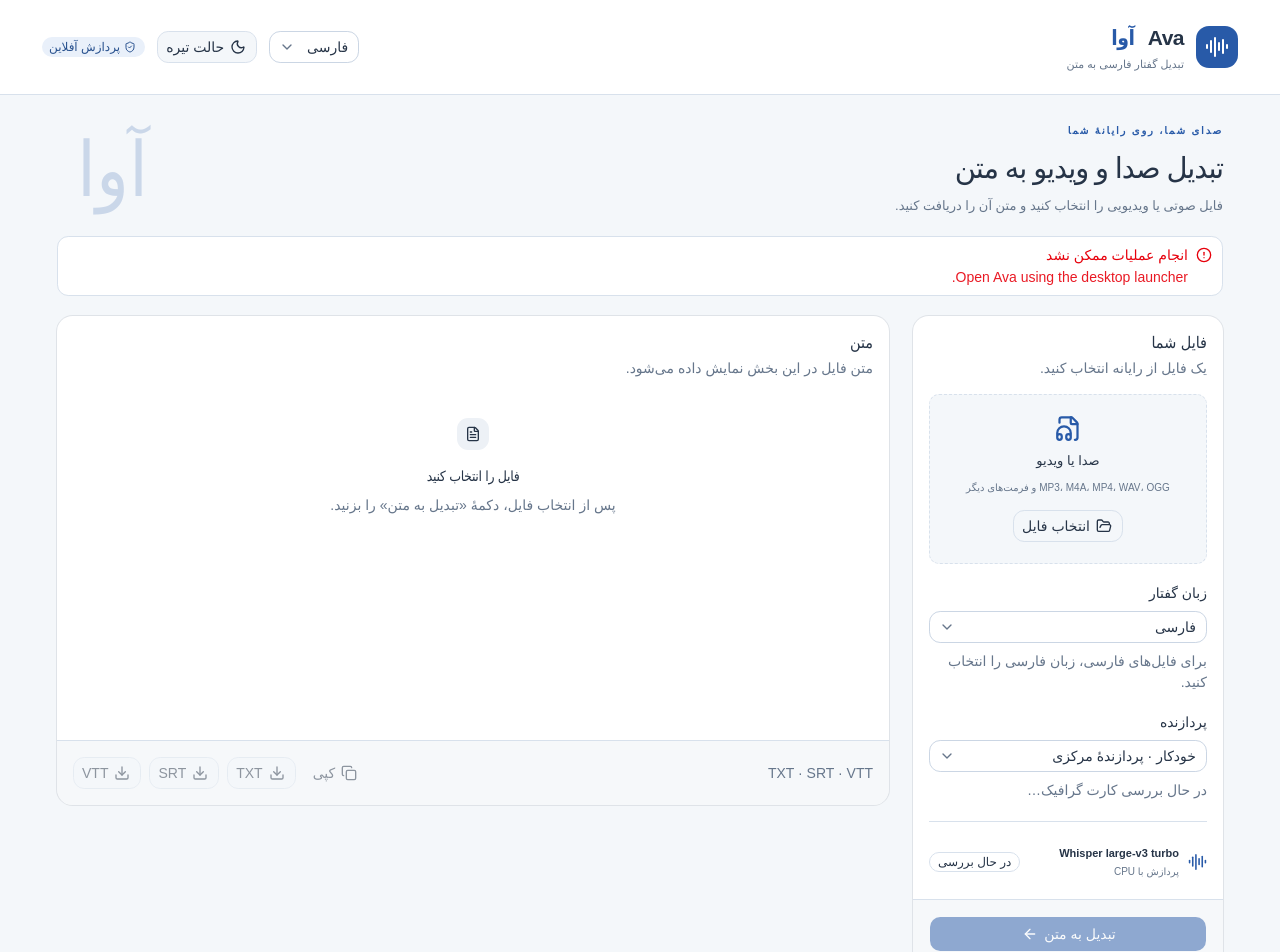
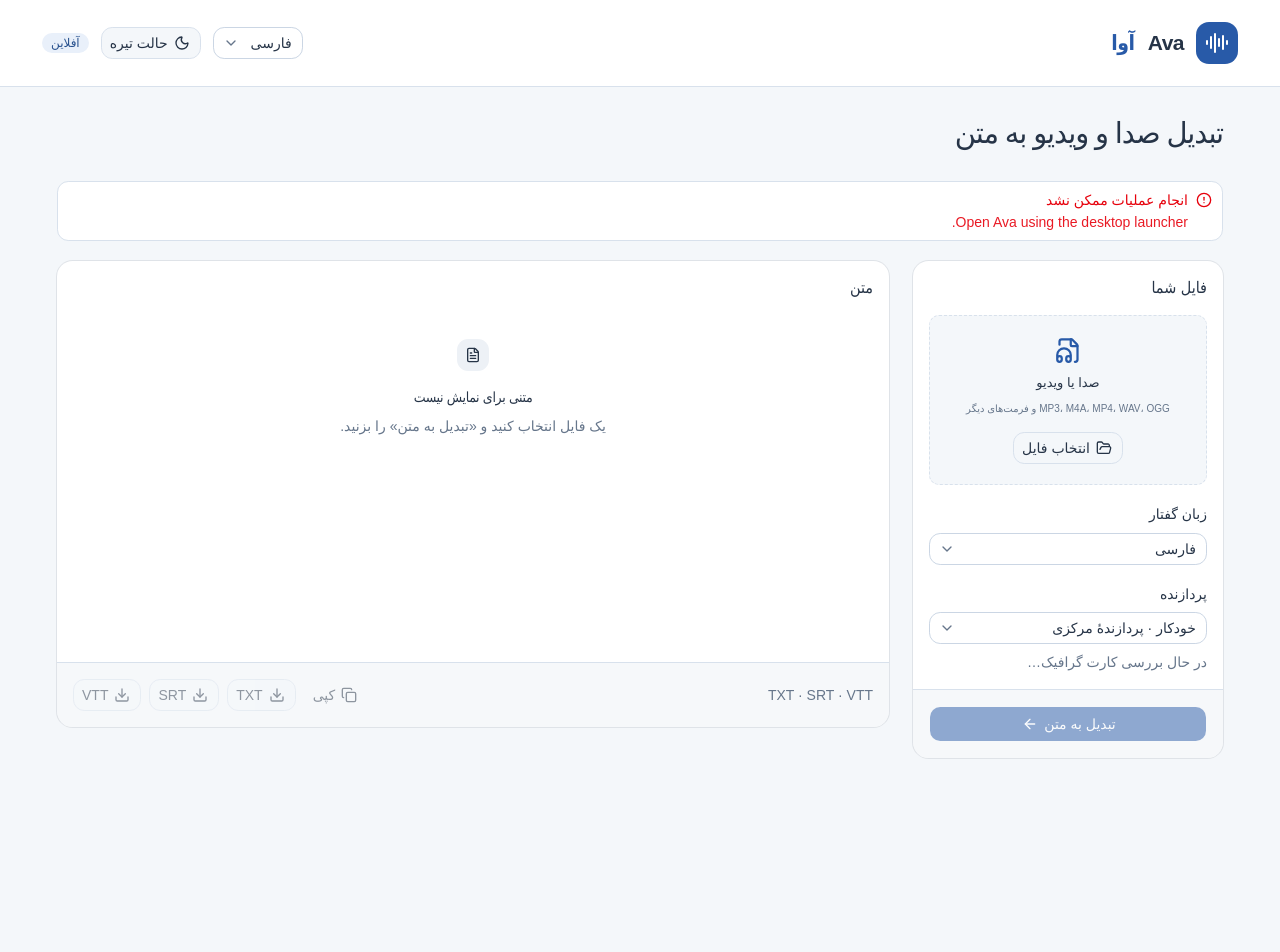
Before and after one commit to aliabedi1/persian-transcriber, a React (Vite) app: page / in a window 1280 px wide. Shown: the top 952 px of the page. After the commit the page ends 824 px from the top, so only its background shows below. Built offline with nearby package versions, Linux system fonts and the light colour scheme.

Commit message:
ui: remove slogans and repetitive copy

```diff
--- a/src/App.tsx
+++ b/src/App.tsx
@@ -1,5 +1,5 @@
 import { useEffect, useState } from 'react'
-import { Moon, Sun, AudioLines, ShieldCheck, FolderOpen, FileAudio, ArrowRight, Copy, Download, Check, Square, CircleAlert, FileText } from 'lucide-react'
+import { Moon, Sun, AudioLines, FolderOpen, FileAudio, ArrowRight, Copy, Download, Check, Square, CircleAlert, FileText } from 'lucide-react'
 import { Button } from '@/components/ui/button'
 import { Badge } from '@/components/ui/badge'
 import { Card, CardHeader, CardTitle, CardDescription, CardContent, CardFooter } from '@/components/ui/card'
@@ -9,7 +9,6 @@
 import { Progress, ProgressLabel, ProgressValue } from '@/components/ui/progress'
 import { Alert, AlertTitle, AlertDescription } from '@/components/ui/alert'
 import { Textarea } from '@/components/ui/textarea'
-import { Separator } from '@/components/ui/separator'
 import { persian } from './i18n'
 import './App.css'
 
@@ -68,29 +67,28 @@
     catch (e) { setError(String(e)) }
   }
   return <div className="app-shell">
-    <header className="topbar"><div className="brand"><div className="brand-icon"><AudioLines aria-hidden="true" /></div><div><strong>Ava <span lang="fa">آوا</span></strong><p>{t("Persian transcriber")}</p></div></div><div className="flex items-center gap-3"><NativeSelect aria-label="Interface language / زبان برنامه" value={uiLanguage} onChange={e => setUiLanguage(e.target.value)}><NativeSelectOption value="fa">فارسی</NativeSelectOption><NativeSelectOption value="en">English</NativeSelectOption></NativeSelect><Button variant="outline" onClick={() => setTheme(theme === 'dark' ? 'light' : 'dark')} aria-label={theme === 'dark' ? t("Switch to light mode") : t("Switch to dark mode")}>{theme === 'dark' ? <Sun data-icon="inline-start" /> : <Moon data-icon="inline-start" />}{theme === 'dark' ? t("Light mode") : t("Dark mode")}</Button><Badge variant="secondary"><ShieldCheck data-icon="inline-start" /> {t("Offline workspace")}</Badge></div></header>
+    <header className="topbar"><div className="brand"><div className="brand-icon"><AudioLines aria-hidden="true" /></div><div><strong>Ava <span lang="fa">آوا</span></strong></div></div><div className="flex items-center gap-3"><NativeSelect aria-label="Interface language / زبان برنامه" value={uiLanguage} onChange={e => setUiLanguage(e.target.value)}><NativeSelectOption value="fa">فارسی</NativeSelectOption><NativeSelectOption value="en">English</NativeSelectOption></NativeSelect><Button variant="outline" onClick={() => setTheme(theme === 'dark' ? 'light' : 'dark')} aria-label={theme === 'dark' ? t("Switch to light mode") : t("Switch to dark mode")}>{theme === 'dark' ? <Sun data-icon="inline-start" /> : <Moon data-icon="inline-start" />}{theme === 'dark' ? t("Light mode") : t("Dark mode")}</Button><Badge variant="secondary">{uiLanguage === 'fa' ? 'آفلاین' : 'Offline'}</Badge></div></header>
     <main>
-      <div className="intro"><div><p className="eyebrow">{t("YOUR WORDS, ON YOUR COMPUTER")}</p><h1>{t("Give your recordings a voice in text.")}</h1><p>{t("Persian audio and video → editable text. Private by design.")}</p></div><div className="persian-mark" lang="fa" aria-hidden="true">آوا</div></div>
+      <h1>{uiLanguage === 'fa' ? 'تبدیل صدا و ویدیو به متن' : 'Audio and video transcription'}</h1>
       {ready === false ? <Alert variant="destructive"><CircleAlert /><AlertTitle>{t("Local engine needs setup")}</AlertTitle><AlertDescription>{t("Run setup.ps1 in the project folder while connected to the internet, then restart Ava. Transcription works offline after setup.")}</AlertDescription></Alert> : null}
       {error ? <Alert variant="destructive"><CircleAlert /><AlertTitle>{t("Could not complete the action")}</AlertTitle><AlertDescription className="error-detail">{t(error)}</AlertDescription></Alert> : null}
       <div className="workspace">
         <aside className="flex flex-col gap-5">
-          <Card><CardHeader><CardTitle>{t("Your recording")}</CardTitle><CardDescription>{t("Start with a file from your computer.")}</CardDescription></CardHeader>
+          <Card><CardHeader><CardTitle>{t("Your recording")}</CardTitle></CardHeader>
             <CardContent className="flex flex-col gap-5">
               <div className="file-well"><FileAudio aria-hidden="true" /><p>{file ? file.name : t("Audio or video")}</p><span>{file ? `${(file.size / 1048576).toFixed(1)} MB` : t("MP3, M4A, MP4, WAV, OGG and more")}</span><Button variant="outline" onClick={choose} disabled={busy}><FolderOpen data-icon="inline-start" />{file ? t("Change file") : t("Choose file")}</Button></div>
-              <FieldGroup><Field><FieldLabel htmlFor="language">{t("Spoken language")}</FieldLabel><NativeSelect id="language" value={language} onChange={e => setLanguage(e.target.value)} disabled={busy} className="w-full"><NativeSelectOption value="fa">{t("Persian · فارسی")}</NativeSelectOption><NativeSelectOption value="auto">{t("Detect automatically")}</NativeSelectOption><NativeSelectOption value="en">{t("English")}</NativeSelectOption><NativeSelectOption value="ar">{t("Arabic · العربية")}</NativeSelectOption></NativeSelect><FieldDescription>{t("Choose Persian for Farsi recordings.")}</FieldDescription></Field></FieldGroup>
-              <FieldGroup><Field><FieldLabel htmlFor="processor">{t("Processor")}</FieldLabel><NativeSelect id="processor" value={device} disabled={busy} onChange={e => { setDevice(e.target.value); localStorage.setItem('ava-device', e.target.value) }} className="w-full"><NativeSelectOption value="auto">{uiLanguage === 'fa' ? 'خودکار' : 'Auto'} · {gpu.available ? 'GPU' : t("CPU")}</NativeSelectOption><NativeSelectOption value="gpu" disabled={!gpu.available}>{t("GPU · Vulkan")}</NativeSelectOption><NativeSelectOption value="cpu">{t("CPU")}</NativeSelectOption></NativeSelect><FieldDescription>{t(gpu.name)}</FieldDescription></Field></FieldGroup><Separator /><div className="model-note"><AudioLines aria-hidden="true" /><div><strong>Whisper large-v3 turbo</strong><p>{device === 'cpu' || !gpu.available ? t("CPU processing") : t("GPU acceleration")}</p></div><Badge variant="outline">{ready ? t("Ready") : t("Checking")}</Badge></div>
+              <FieldGroup><Field><FieldLabel htmlFor="language">{t("Spoken language")}</FieldLabel><NativeSelect id="language" value={language} onChange={e => setLanguage(e.target.value)} disabled={busy} className="w-full"><NativeSelectOption value="fa">{t("Persian · فارسی")}</NativeSelectOption><NativeSelectOption value="auto">{t("Detect automatically")}</NativeSelectOption><NativeSelectOption value="en">{t("English")}</NativeSelectOption><NativeSelectOption value="ar">{t("Arabic · العربية")}</NativeSelectOption></NativeSelect></Field></FieldGroup>
+              <FieldGroup><Field><FieldLabel htmlFor="processor">{t("Processor")}</FieldLabel><NativeSelect id="processor" value={device} disabled={busy} onChange={e => { setDevice(e.target.value); localStorage.setItem('ava-device', e.target.value) }} className="w-full"><NativeSelectOption value="auto">{uiLanguage === 'fa' ? 'خودکار' : 'Auto'} · {gpu.available ? 'GPU' : t("CPU")}</NativeSelectOption><NativeSelectOption value="gpu" disabled={!gpu.available}>{t("GPU · Vulkan")}</NativeSelectOption><NativeSelectOption value="cpu">{t("CPU")}</NativeSelectOption></NativeSelect><FieldDescription>{t(gpu.name)}</FieldDescription></Field></FieldGroup>
             </CardContent><CardFooter><Button className="w-full" size="lg" onClick={start} disabled={!file || !ready || busy}>{busy ? t("Transcribing…") : t("Transcribe recording")}<ArrowRight data-icon="inline-end" /></Button></CardFooter></Card>
-          <div className="privacy-note"><ShieldCheck aria-hidden="true" /><div><strong>{t("Your recordings stay yours.")}</strong><p>{t("No uploads, accounts or usage limits. Once set up, you can disconnect the internet.")}</p></div></div>
         </aside>
-        <Card className="transcript-card"><CardHeader><CardTitle>{t("Transcript")}</CardTitle><CardDescription>{segments.length ? t("Edit any passage below. Exports include your edits.") : t("Your words will appear here.")}</CardDescription></CardHeader>
+        <Card className="transcript-card"><CardHeader><CardTitle>{t("Transcript")}</CardTitle>{segments.length ? <CardDescription>{uiLanguage === 'fa' ? 'متن را بررسی و ویرایش کنید، سپس خروجی بگیرید.' : 'Review and edit the text, then export.'}</CardDescription> : null}</CardHeader>
           <CardContent className="transcript-content">
-            {busy ? <div className="working"><AudioLines className="working-icon" aria-hidden="true" /><h2>{t(progress.stage)}</h2><p>{t("You can keep the internet disconnected.")}</p><Progress value={progress.percent} className="w-full"><ProgressLabel>{t("Progress")}</ProgressLabel><ProgressValue /></Progress><Button variant="outline" onClick={() => window.transcriber.cancel().catch(e => setError(String(e)))}><Square data-icon="inline-start" />{t("Cancel transcription")}</Button></div>
+            {busy ? <div className="working"><AudioLines className="working-icon" aria-hidden="true" /><h2>{t(progress.stage)}</h2><Progress value={progress.percent} className="w-full"><ProgressLabel>{t("Progress")}</ProgressLabel><ProgressValue /></Progress><Button variant="outline" onClick={() => window.transcriber.cancel().catch(e => setError(String(e)))}><Square data-icon="inline-start" />{t("Cancel transcription")}</Button></div>
               : segments.length ? <div className="segment-list">{segments.map((s, i) => <div className="segment" key={`${s.start}-${i}`}><span className="timestamp">{time(s.start)}</span><Textarea aria-label={`${uiLanguage === 'fa' ? 'بخش' : 'Passage'} ${i + 1}`} dir={language === 'en' ? 'ltr' : 'auto'} lang={language === 'fa' ? 'fa' : undefined} value={s.text} onChange={e => setSegments(prev => prev.map((v, n) => n === i ? { ...v, text: e.target.value } : v))} /></div>)}</div>
-              : <Empty className="h-full"><EmptyHeader><EmptyMedia variant="icon"><FileText /></EmptyMedia><EmptyTitle>{t("Ready when you are")}</EmptyTitle><EmptyDescription>{t("Choose a recording, then select Transcribe recording. Persian text and timestamps will appear here.")}</EmptyDescription></EmptyHeader></Empty>}
+              : <Empty className="h-full"><EmptyHeader><EmptyMedia variant="icon"><FileText /></EmptyMedia><EmptyTitle>{uiLanguage === 'fa' ? 'متنی برای نمایش نیست' : 'No transcript yet'}</EmptyTitle><EmptyDescription>{uiLanguage === 'fa' ? 'یک فایل انتخاب کنید و «تبدیل به متن» را بزنید.' : 'Choose a file and select Transcribe recording.'}</EmptyDescription></EmptyHeader></Empty>}
           </CardContent><CardFooter className="flex-wrap justify-between gap-3"><span className="text-sm text-muted-foreground">{segments.length ? `${text.split(/\s+/).filter(Boolean).length} ${uiLanguage === 'fa' ? 'واژه' : 'words'} · ${segments.length} ${uiLanguage === 'fa' ? 'بخش' : 'passages'}` : 'TXT · SRT · VTT'}</span><div className="flex flex-wrap gap-2"><Button variant="ghost" disabled={!segments.length || busy} onClick={async () => { try { await window.transcriber.copy(text); setNotice(t("Text copied.")) } catch (e) { setError(String(e)) } }}><Copy data-icon="inline-start" />{t("Copy")}</Button>{['txt','srt','vtt'].map(format => <Button variant="outline" key={format} disabled={!segments.length || busy} onClick={() => save(format)}><Download data-icon="inline-start" />{format.toUpperCase()}</Button>)}</div></CardFooter></Card>
       </div>
-      <div className="statusbar" role="status" aria-live="polite">{notice ? <><Check aria-hidden="true" />{notice}</> : <><ShieldCheck aria-hidden="true" />{busy ? t("Working locally. Longer recordings may take several minutes.") : t("Everything is processed locally. Review automatic transcripts for names and specialist terms.")}</>}</div>
+      <div className="statusbar" role="status" aria-live="polite">{notice ? <><Check aria-hidden="true" />{notice}</> : null}</div>
     </main>
   </div>
 }
--- a/tests/desktop.cjs
+++ b/tests/desktop.cjs
@@ -23,7 +23,7 @@
     await page.getByRole('combobox', { name: 'Interface language / زبان برنامه' }).selectOption('en');
     assert.equal(await page.evaluate(() => document.documentElement.dir), 'ltr');
     await page.reload();
-    await page.getByRole('heading', { name: 'Give your recordings a voice in text.' }).waitFor();
+    await page.getByRole('heading', { name: 'Audio and video transcription' }).waitFor();
     assert.equal((await page.evaluate(() => window.transcriber.status())).ready, true);
     assert.equal(await page.getByRole('button', { name: 'Transcribe recording', exact: true }).isDisabled(), true);
     await page.evaluate(() => { localStorage.setItem('ava-theme', 'light') });
```
